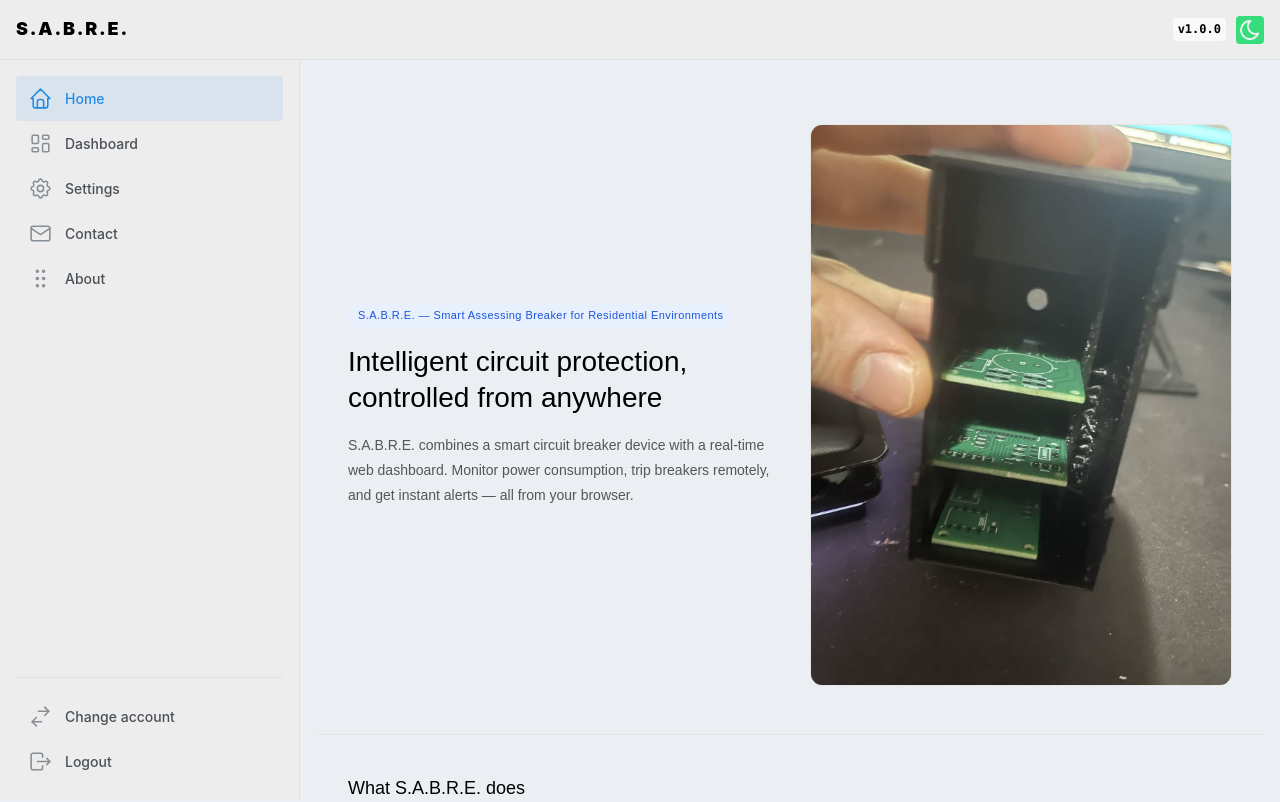
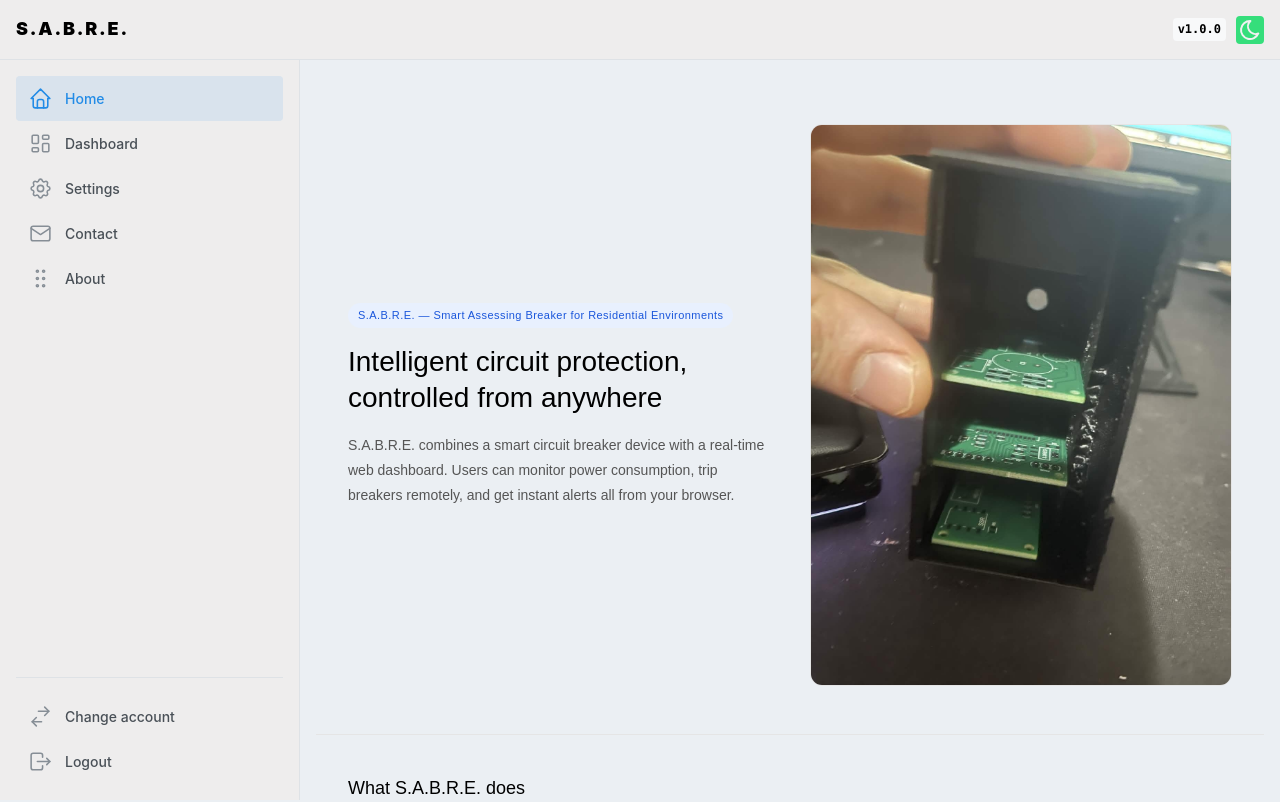
Before and after one commit to Duro233/smartbreaker, a React app in the folder frontend/: page /home in a window 1280 px wide. Shown: the top 802 px of the page. Built offline with nearby package versions, Linux system fonts and the light colour scheme; no server answers; the HTML template or start-up script is replaced by a standard one.

Commit message:
Update description text for HomePage component

```diff
--- a/frontend/src/pages/HomePage.tsx
+++ b/frontend/src/pages/HomePage.tsx
@@ -25,7 +25,7 @@ export default function HomePage() {
           </h1>
           <p style={{ fontSize: "14px", color: "#555", lineHeight: 1.8, margin: 0 }}>
             S.A.B.R.E. combines a smart circuit breaker device with a real-time web dashboard.
-            Monitor power consumption, trip breakers remotely, and get instant alerts — all from your browser.
+            Users can monitor power consumption, trip breakers remotely, and get instant alerts all from your browser.
           </p>
         </div>
         <img
```
